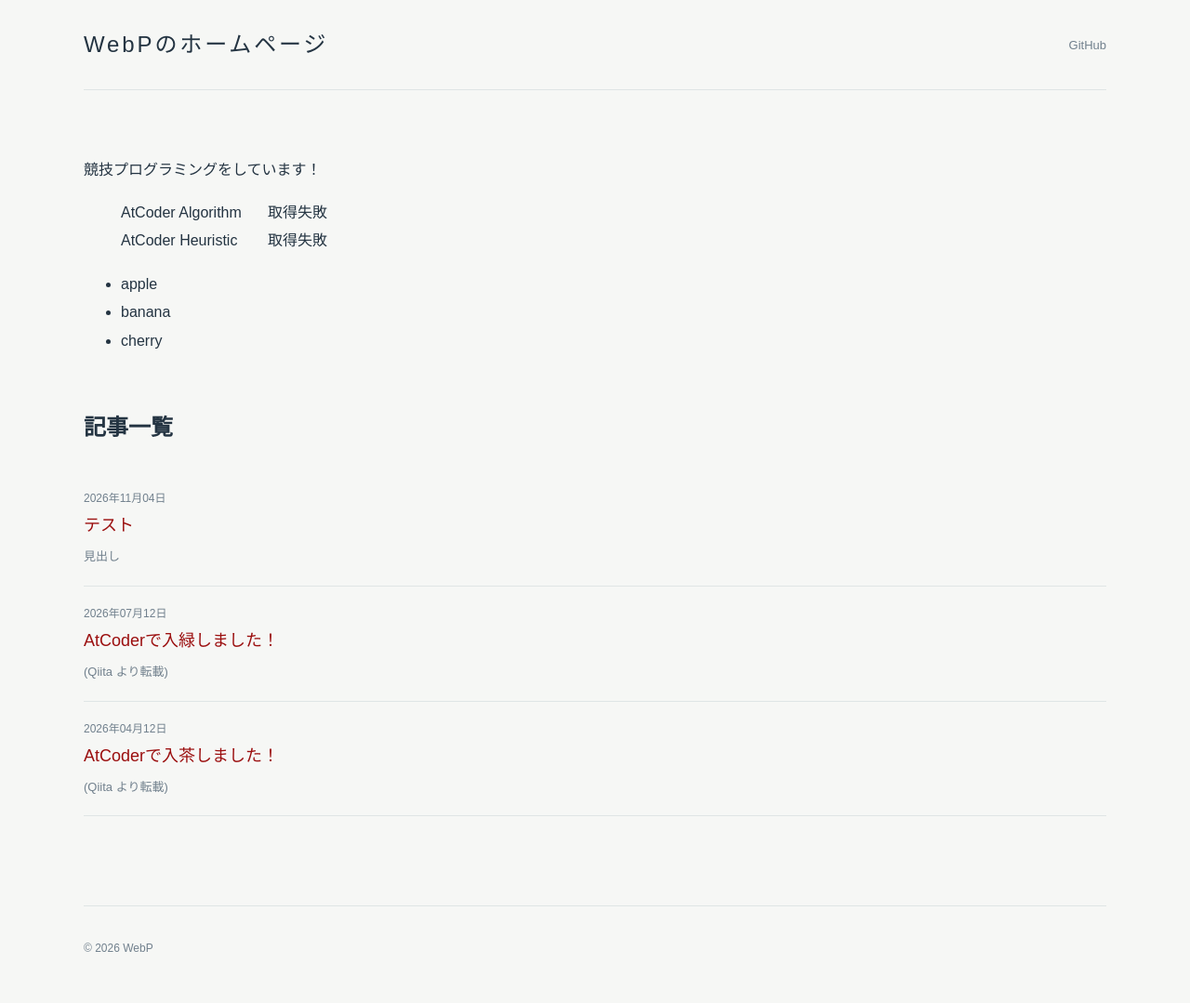
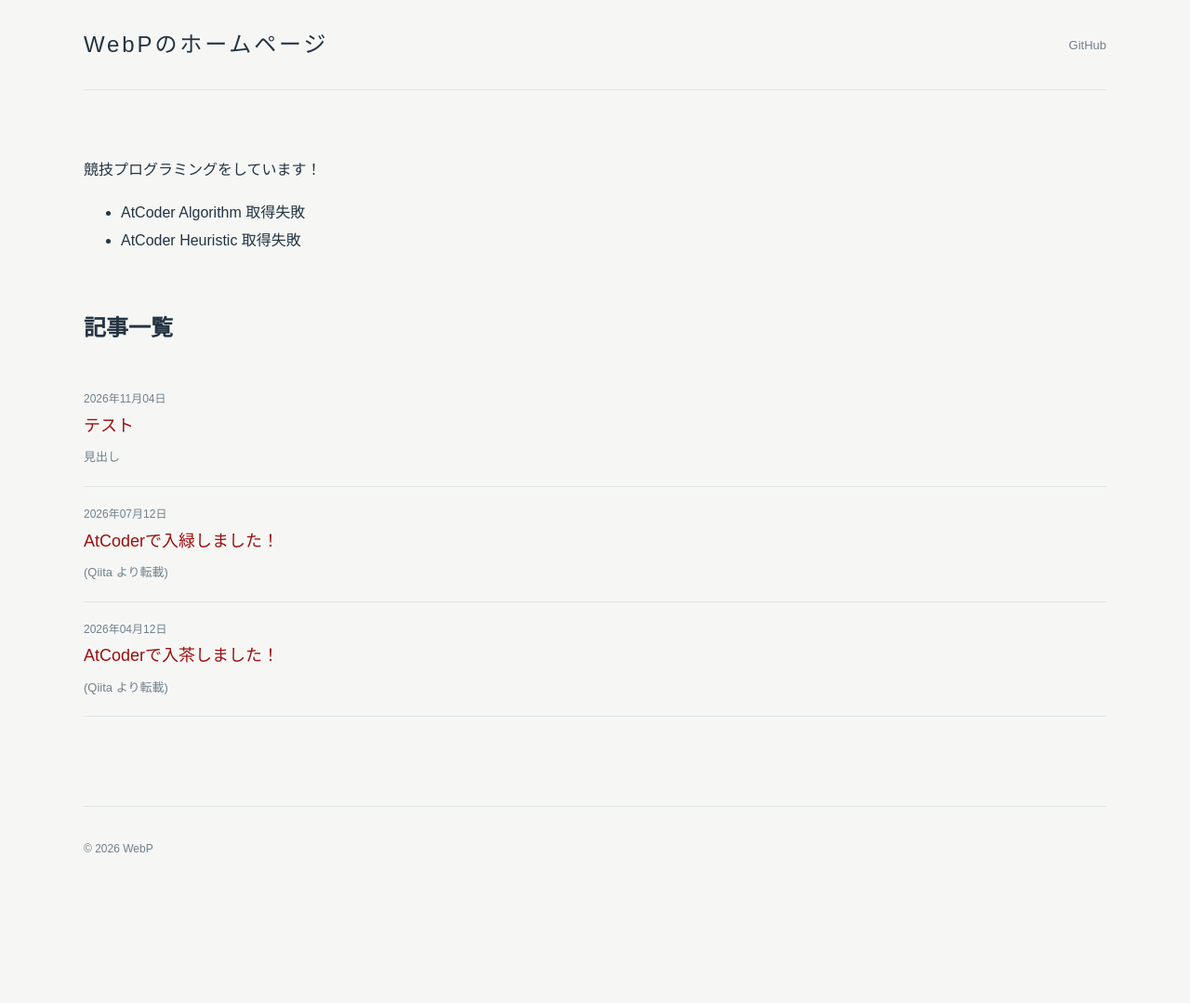
Before and after one commit to JPEG24/hp, a Jekyll site: the page built from index.md, in a window 1280 px wide. Shown: the whole page at 93% size. Built offline with Jekyll 4.4.1, drawn with Linux system fonts in a browser that asks for light colours; after the commit the page ends 972 px from its top, so only the background shows below that.

Commit message:
テスト2

```diff
--- a/index.md
+++ b/index.md
@@ -5,19 +5,5 @@ title: ホーム
 
 競技プログラミングをしています！
 
-<ul>
-  <li class="rating-row">
-    <span>AtCoder Algorithm</span>
-    <span id="atcoder-algo">Loading...</span>
-  </li>
-  <li class="rating-row">
-    <span>AtCoder Heuristic</span>
-    <span id="atcoder-heur">Loading...</span>
-  </li>
-</ul>
-
-<ul>
-  <li>apple</li>
-  <li>banana</li>
-  <li>cherry</li>
-</ul>
+- AtCoder Algorithm <span id="atcoder-algo">Loading...</span>
+- AtCoder Heuristic <span id="atcoder-heur">Loading...</span>
```
